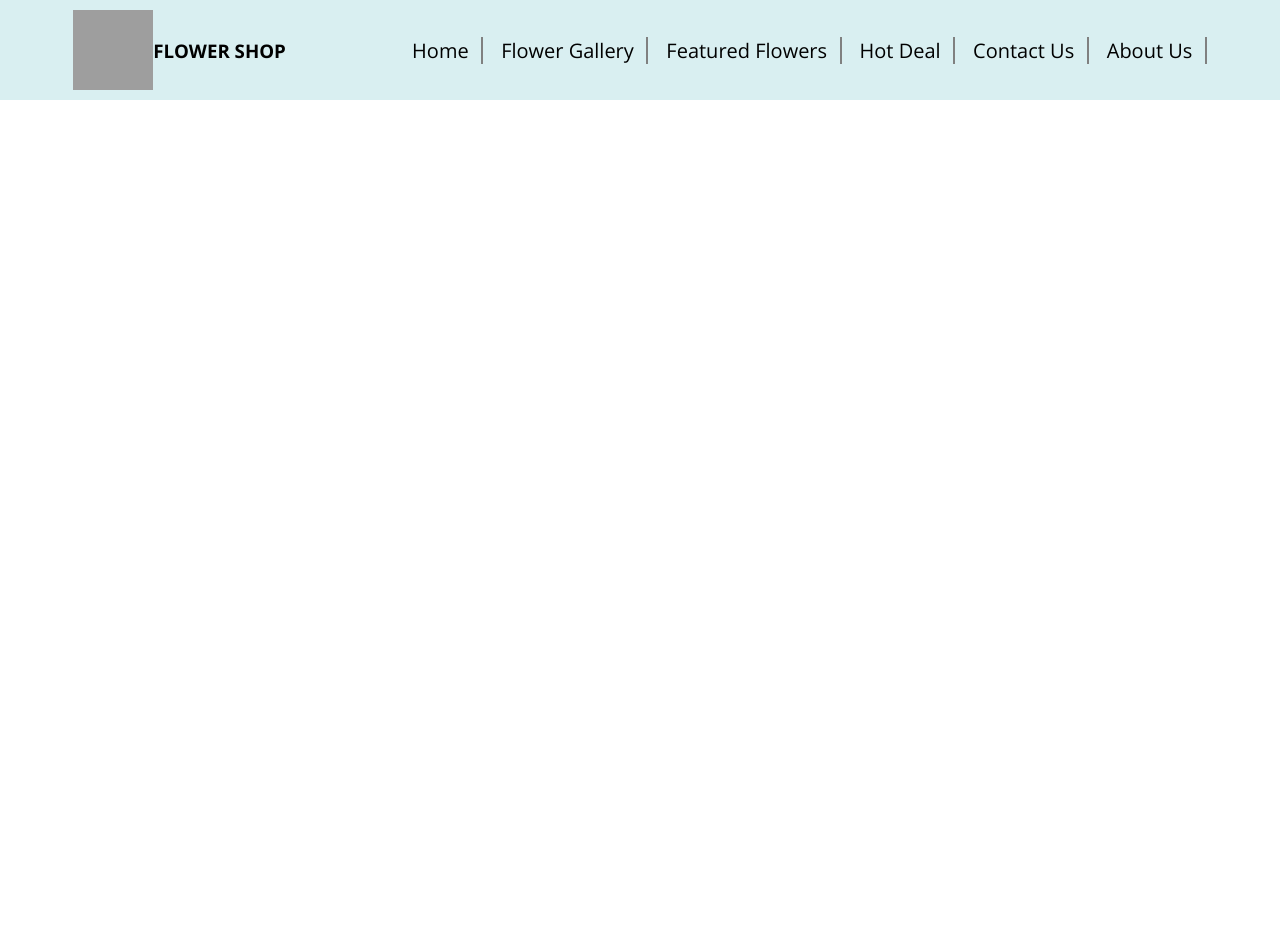
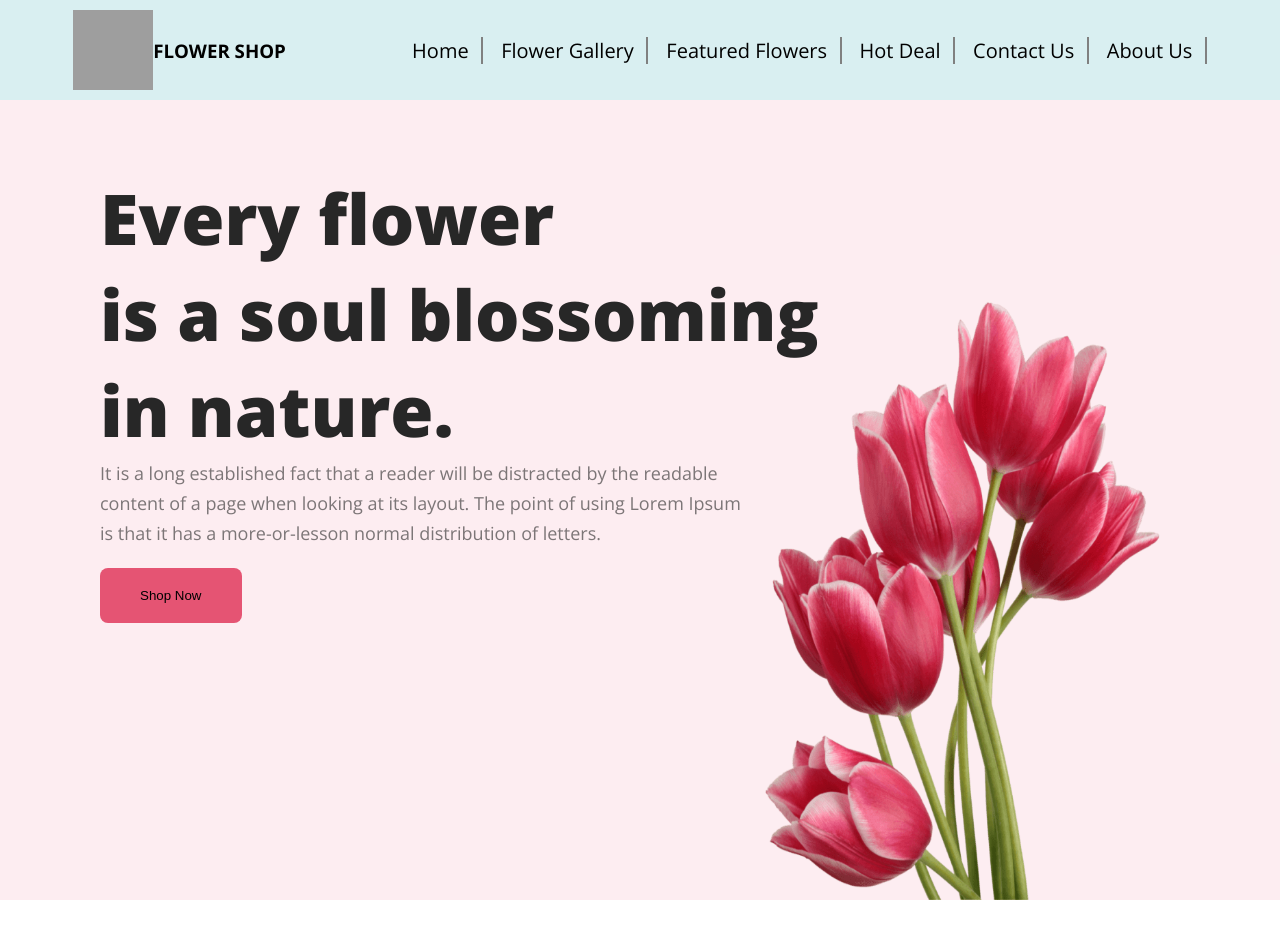
Before and after one commit to Taiful360/Assignment-1, a plain HTML site: page index.html in a window 1280 px wide. Before the commit the page ends 800 px from the top, so only its background shows below. Drawn offline with nearby package versions, Linux system fonts and the light colour scheme; grey boxes are pictures that could not be loaded.

Commit message:
added banner section

```diff
--- a/index.html
+++ b/index.html
@@ -15,6 +15,7 @@
 </head>
 
 <body>
+    <main>
         <nav>
             <div class="manus-container">
                 <div class="logo-section">
@@ -31,6 +32,29 @@
                 </div>
             </div>
         </nav>
+        <section>
+            <div class="banner-container">
+                <div class="banner-section">
+                    <div class="banner-content">
+                        <h1 class="banner-title">Every flower <br> is a soul blossoming <br> in nature.</h1>
+                        <p class="banner-para">It is a long established fact that a reader will be distracted by the
+                            readable <br> content of a page when looking at its layout. The point of using Lorem Ipsum
+                            <br>
+                            is that it has a more-or-lesson normal distribution of letters.</p>
+                        <button class="shop-now">Shop Now</button>
+                    </div>
+                    <div class="banner-flower">
+                        <img class="flower" src="Flower Asset/pngwing 10.png" alt="">
+                    </div>
+                </div>
+            </div>
+        </section>
+        <section>
+            <div class="featured-flowers-container">
+
+            </div>
+        </section>
+    </main>
 </body>
 
 </html>
--- a/styles.css
+++ b/styles.css
@@ -50,3 +50,60 @@ body {
 }
 
 /* banner section */
+
+.banner-container {
+    height: 100vh;
+    background-color: rgba(229, 84, 115, 0.10);
+    position: relative;
+
+}
+
+.banner-section {
+    display: flex;
+    justify-content: space-between;
+    align-items: center;
+    margin-left: 100px;
+    margin-right: 100px;
+    padding-top: 70px;
+
+}
+
+.banner-title {
+    color: #272727;
+    font-size: 70px;
+    font-weight: 800;
+}
+
+.banner-para {
+    color: rgba(39, 39, 39, 0.60);
+    font-size: 18px;
+    font-weight: 400;
+    line-height: 30px;
+
+}
+
+.shop-now {
+    border-radius: 8px;
+    background: #E55473;
+    padding: 20px 40px;
+    border: none;
+    margin-top: 20px;
+}
+
+.flower {
+    width: 435px;
+    height: 600px;
+}
+
+.banner-flower img {
+    position: absolute;
+    bottom: 0;
+    right: 100px;
+}
+
+
+
+/* Our Featured Flowers section */
+.featured-flowers-container {
+    height: 100vh;
+}
```
Lines whose indentation alone changed are shown as unchanged.
